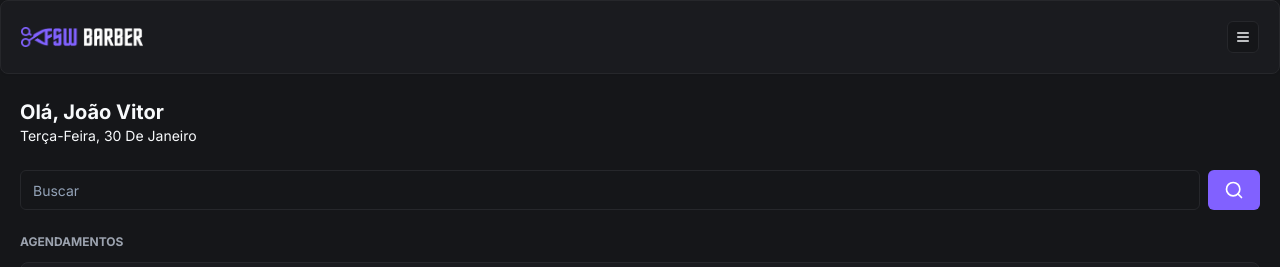
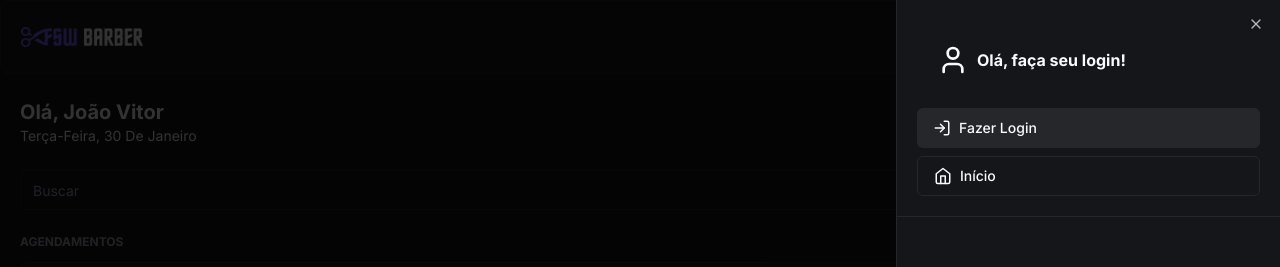
Before and after one commit to jv-farias/barber-next-ts-fullstack, a Next.js app: page / in a window 1280 px wide. Both pictures are taken after a click on the button 1243 px from the left and 37 px from the top of the page. Shown: the top 267 px of the page. Built offline with nearby package versions, Linux system fonts and the light colour scheme; no server answers; the database is empty.

Commit message:
:sparkles: feat: add signIn and signOut

```diff
--- a/app/_components/header.tsx
+++ b/app/_components/header.tsx
@@ -1,21 +1,112 @@
+"use client";
+
 import Image from "next/image";
-import { Card, CardContent } from "./ui/card"
+import { Card, CardContent } from "./ui/card";
 import { Button } from "./ui/button";
-import { MenuIcon } from "lucide-react";
-
-
+import {
+  CalendarIcon,
+  HomeIcon,
+  LogInIcon,
+  LogOutIcon,
+  MenuIcon,
+  UserIcon,
+} from "lucide-react";
+import { signIn, useSession, signOut } from "next-auth/react";
+import {
+  Sheet,
+  SheetContent,
+  SheetHeader,
+  SheetTitle,
+  SheetTrigger,
+} from "./ui/sheet";
+import { Avatar, AvatarImage } from "./ui/avatar";
+import Link from "next/link";
 
 const Header = () => {
+  const { data, status } = useSession();
+
+  const handleLoginClick = () => {
+    signIn("google");
+  };
+
+  const handleLogoutClick = () => {
+    signOut();
+  };
+
   return (
     <Card>
       <CardContent className="p-5 flex justify-between items-center flex-row">
         <Image src="/logo.png" alt="Logo FSW Barber" width={122} height={20} />
-                <Button variant="outline" size="icon" className="h-8 w-8" >
+        <Sheet>
+          <SheetTrigger asChild>
+            <Button variant="outline" size="icon" className="h-8 w-8">
               <MenuIcon size={16} />
             </Button>
+          </SheetTrigger>
+
+          <SheetContent className="p-0">
+            <SheetHeader className="p-5 text-left border-b border-solid border-secondary">
+              {data?.user ? (
+                <div className="flex justify-between px-5 py-6 items-center">
+                  <div className="flex items-center gap-3">
+                    <Avatar>
+                      <AvatarImage src={data.user.image ?? ""} />
+                    </Avatar>
+                    <h2 className="font-bold">{data.user.name}</h2>
+                  </div>
+                  <Button
+                    variant="secondary"
+                    size="icon"
+                    onClick={handleLogoutClick}
+                  >
+                    <LogOutIcon />
+                  </Button>
+                </div>
+              ) : (
+                <>
+                  <div className="flex flex-col px-5 py-6 gap-3">
+                    <div className="flex items-center gap-2">
+                      <UserIcon size={32} />
+                      <h2 className="font-bold">Olá, faça seu login!</h2>
+                    </div>
+                  </div>
+                  <Button
+                    onClick={handleLoginClick}
+                    variant="secondary"
+                    className="w-full justify-start"
+                  >
+                    <LogInIcon className="mr-2" size={18} />
+                    Fazer Login
+                  </Button>
+                </>
+              )}
+
+              {/* asChild transforma todo o botão em um link */}
+
+              <div className="flex flex-col gap-3 ">
+                <Button variant="outline" className="justify-start" asChild>
+                  <Link href="/">
+                    <HomeIcon size={18} className="mr-2" />
+                    Início
+                  </Link>
+                </Button>
+              </div>
+
+              {data?.user && (
+                <Button variant="outline" className="justify-start" asChild>
+                  <Link href="/bookings">
+                    <CalendarIcon size={18} className="mr-2">
+                      Agendamentos
+                    </CalendarIcon>
+                  </Link>
+                </Button>
+              )}
+            </SheetHeader>
+          </SheetContent>
+        </Sheet>
       </CardContent>
     </Card>
-    )
-}
+  );
+};
 
 export default Header;
--- /dev/null
+++ b/app/_components/ui/sheet.tsx
@@ -0,0 +1,140 @@
+"use client"
+
+import * as React from "react"
+import * as SheetPrimitive from "@radix-ui/react-dialog"
+import { cva, type VariantProps } from "class-variance-authority"
+import { X } from "lucide-react"
+
+import { cn } from "@/app/_lib/utils"
+
+const Sheet = SheetPrimitive.Root
+
+const SheetTrigger = SheetPrimitive.Trigger
+
+const SheetClose = SheetPrimitive.Close
+
+const SheetPortal = SheetPrimitive.Portal
+
+const SheetOverlay = React.forwardRef<
+  React.ElementRef<typeof SheetPrimitive.Overlay>,
+  React.ComponentPropsWithoutRef<typeof SheetPrimitive.Overlay>
+>(({ className, ...props }, ref) => (
+  <SheetPrimitive.Overlay
+    className={cn(
+      "fixed inset-0 z-50 bg-black/80  data-[state=open]:animate-in data-[state=closed]:animate-out data-[state=closed]:fade-out-0 data-[state=open]:fade-in-0",
+      className
+    )}
+    {...props}
+    ref={ref}
+  />
+))
+SheetOverlay.displayName = SheetPrimitive.Overlay.displayName
+
+const sheetVariants = cva(
+  "fixed z-50 gap-4 bg-background p-6 shadow-lg transition ease-in-out data-[state=open]:animate-in data-[state=closed]:animate-out data-[state=closed]:duration-300 data-[state=open]:duration-500",
+  {
+    variants: {
+      side: {
+        top: "inset-x-0 top-0 border-b data-[state=closed]:slide-out-to-top data-[state=open]:slide-in-from-top",
+        bottom:
+          "inset-x-0 bottom-0 border-t data-[state=closed]:slide-out-to-bottom data-[state=open]:slide-in-from-bottom",
+        left: "inset-y-0 left-0 h-full w-3/4 border-r data-[state=closed]:slide-out-to-left data-[state=open]:slide-in-from-left sm:max-w-sm",
+        right:
+          "inset-y-0 right-0 h-full w-3/4  border-l data-[state=closed]:slide-out-to-right data-[state=open]:slide-in-from-right sm:max-w-sm",
+      },
+    },
+    defaultVariants: {
+      side: "right",
+    },
+  }
+)
+
+interface SheetContentProps
+  extends React.ComponentPropsWithoutRef<typeof SheetPrimitive.Content>,
+    VariantProps<typeof sheetVariants> {}
+
+const SheetContent = React.forwardRef<
+  React.ElementRef<typeof SheetPrimitive.Content>,
+  SheetContentProps
+>(({ side = "right", className, children, ...props }, ref) => (
+  <SheetPortal>
+    <SheetOverlay />
+    <SheetPrimitive.Content
+      ref={ref}
+      className={cn(sheetVariants({ side }), className)}
+      {...props}
+    >
+      {children}
+      <SheetPrimitive.Close className="absolute right-4 top-4 rounded-sm opacity-70 ring-offset-background transition-opacity hover:opacity-100 focus:outline-none focus:ring-2 focus:ring-ring focus:ring-offset-2 disabled:pointer-events-none data-[state=open]:bg-secondary">
+        <X className="h-4 w-4" />
+        <span className="sr-only">Close</span>
+      </SheetPrimitive.Close>
+    </SheetPrimitive.Content>
+  </SheetPortal>
+))
+SheetContent.displayName = SheetPrimitive.Content.displayName
+
+const SheetHeader = ({
+  className,
+  ...props
+}: React.HTMLAttributes<HTMLDivElement>) => (
+  <div
+    className={cn(
+      "flex flex-col space-y-2 text-center sm:text-left",
+      className
+    )}
+    {...props}
+  />
+)
+SheetHeader.displayName = "SheetHeader"
+
+const SheetFooter = ({
+  className,
+  ...props
+}: React.HTMLAttributes<HTMLDivElement>) => (
+  <div
+    className={cn(
+      "flex flex-col-reverse sm:flex-row sm:justify-end sm:space-x-2",
+      className
+    )}
+    {...props}
+  />
+)
+SheetFooter.displayName = "SheetFooter"
+
+const SheetTitle = React.forwardRef<
+  React.ElementRef<typeof SheetPrimitive.Title>,
+  React.ComponentPropsWithoutRef<typeof SheetPrimitive.Title>
+>(({ className, ...props }, ref) => (
+  <SheetPrimitive.Title
+    ref={ref}
+    className={cn("text-lg font-semibold text-foreground", className)}
+    {...props}
+  />
+))
+SheetTitle.displayName = SheetPrimitive.Title.displayName
+
+const SheetDescription = React.forwardRef<
+  React.ElementRef<typeof SheetPrimitive.Description>,
+  React.ComponentPropsWithoutRef<typeof SheetPrimitive.Description>
+>(({ className, ...props }, ref) => (
+  <SheetPrimitive.Description
+    ref={ref}
+    className={cn("text-sm text-muted-foreground", className)}
+    {...props}
+  />
+))
+SheetDescription.displayName = SheetPrimitive.Description.displayName
+
+export {
+  Sheet,
+  SheetPortal,
+  SheetOverlay,
+  SheetTrigger,
+  SheetClose,
+  SheetContent,
+  SheetHeader,
+  SheetFooter,
+  SheetTitle,
+  SheetDescription,
+}
--- a/package.json
+++ b/package.json
@@ -15,6 +15,7 @@
     "@auth/prisma-adapter": "^1.2.0",
     "@prisma/client": "^5.8.1",
     "@radix-ui/react-avatar": "^1.0.4",
+    "@radix-ui/react-dialog": "^1.0.5",
     "@radix-ui/react-slot": "^1.0.2",
     "class-variance-authority": "^0.7.0",
     "clsx": "^2.1.0",
```
Also changed, not shown: 1 other file (tests, documents, lock files or other folders). Lines whose indentation alone changed are shown as unchanged.
